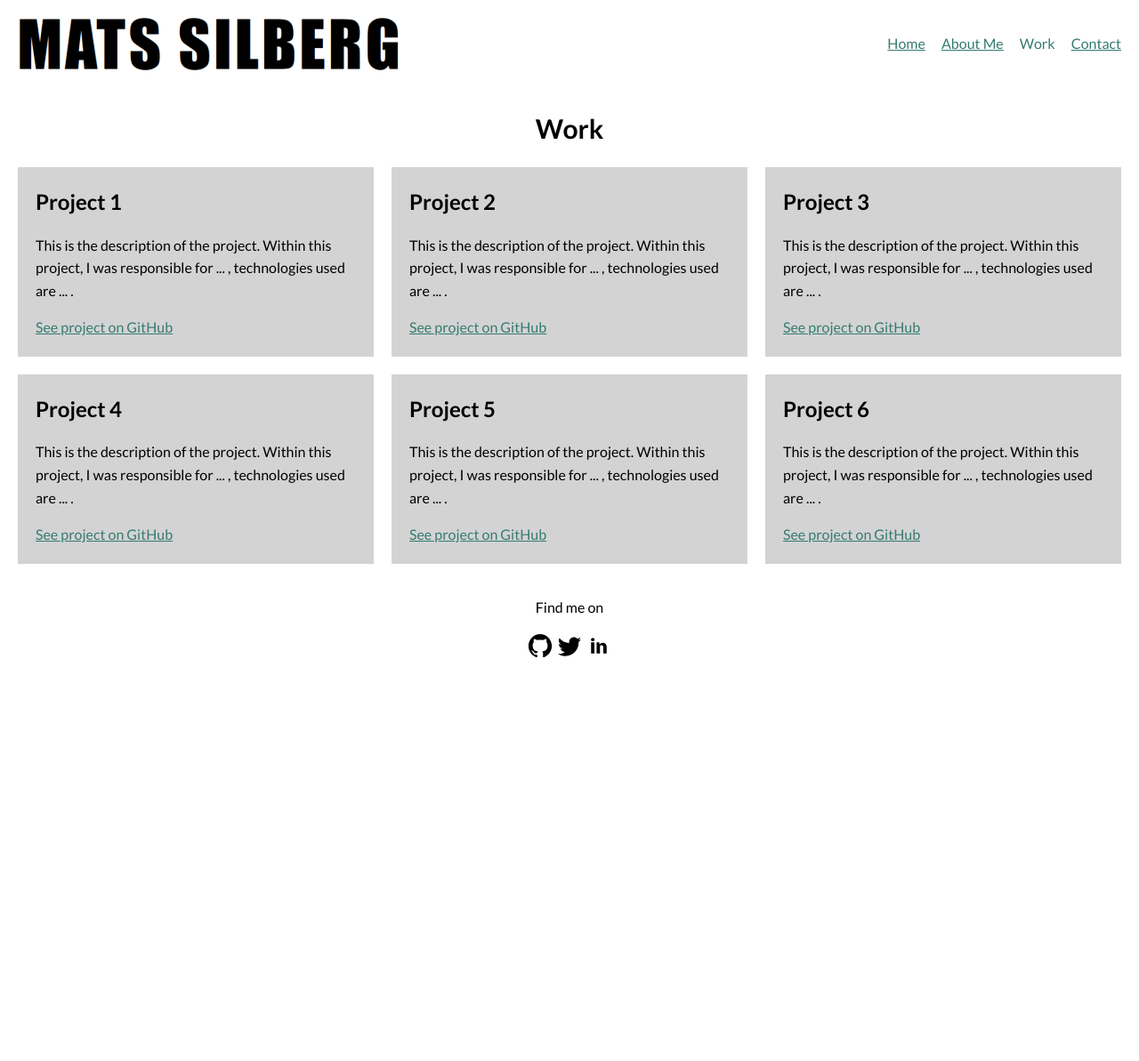
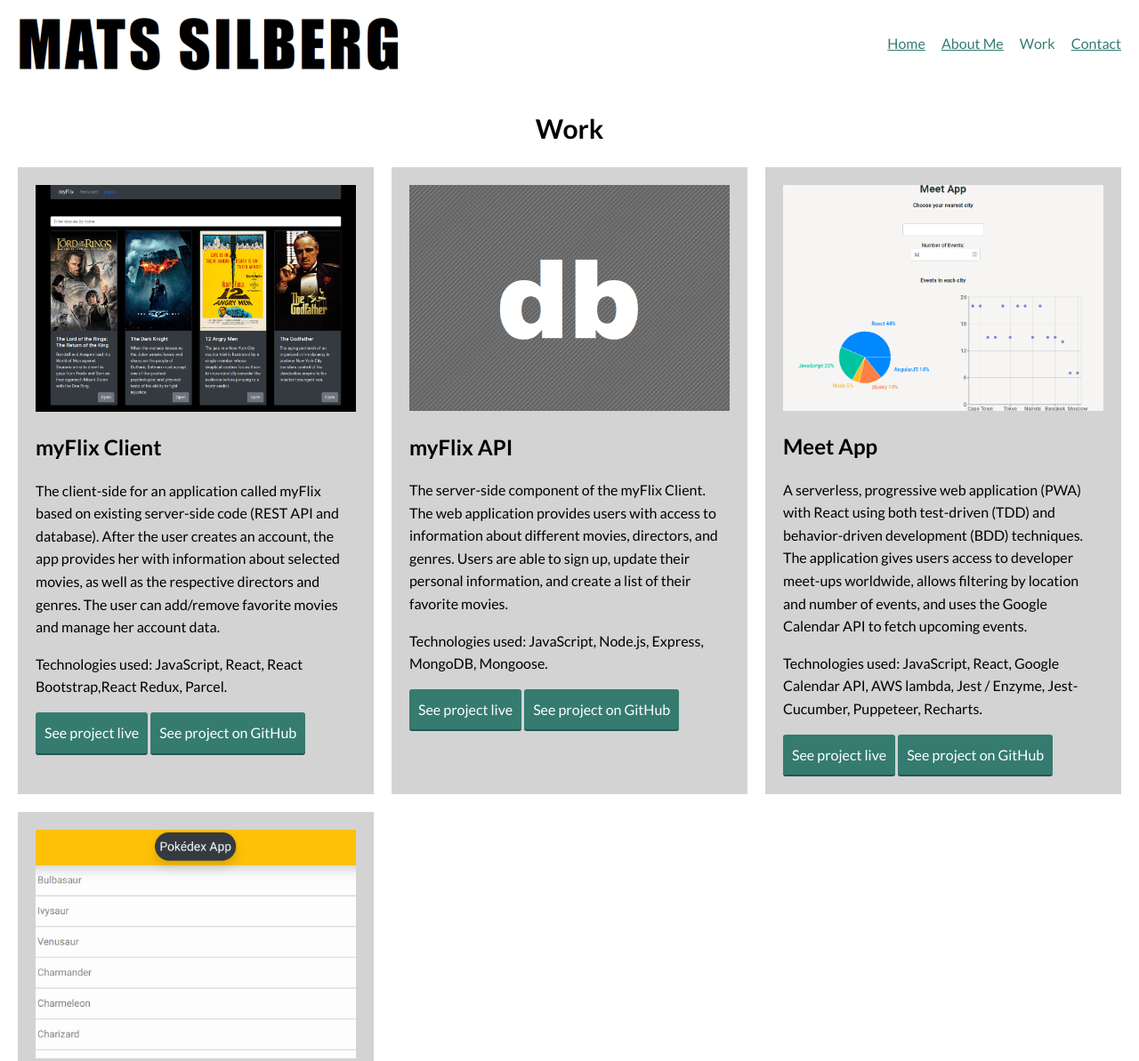
Before and after one commit to mats-js/portfolio-website, a plain HTML site: page work.html in a window 1280 px wide. Shown: the top 1193 px of the page at 89% size. Before the commit the page ends 800 px from the top, so only its background shows below. Drawn offline with nearby package versions, Linux system fonts and the light colour scheme.

Commit message:
Updated work page with recent projects

```diff
--- a/css/style.production.css
+++ b/css/style.production.css
@@ -4,6 +4,12 @@
 * Autoprefixer: v10.4.7
 * Browsers: last 2 version
 */
+
+:root {
+    /* colors */
+
+    /* other properties */
+}
 
 * {
     -webkit-box-sizing: border-box;
@@ -272,6 +278,11 @@ a.button:focus {
         margin: 0;
         padding: 20px;
     }
+
+    .project-list__screenshot {
+        width: 100%;
+        margin-bottom: 15px;
+    }
 }
 
 .page-footer {
--- a/css/styles.css
+++ b/css/styles.css
@@ -227,6 +227,11 @@ a.button:focus {
         margin: 0;
         padding: 20px;
     }
+
+    .project-list__screenshot {
+        width: 100%;
+        margin-bottom: 15px;
+    }
 }
 
 .page-footer {
--- a/work.html
+++ b/work.html
@@ -1,30 +1,57 @@
 <!DOCTYPE html>
 <html lang="en">
   <head>
-        <meta charset="utf-8">
-        <meta name="viewport" content="width=device-width, initial-scale=1">
-        <link rel="icon" type="image/png" href="img/favicon-32x32.png" sizes="32x32" />
-        <link rel="stylesheet" type="text/css" href="https://cdnjs.cloudflare.com/ajax/libs/normalize/8.0.1/normalize.min.css" />
-        <link href="https://fonts.googleapis.com/css2?family=Lato:wght@400;700&display=swap" rel="stylesheet">
+    <meta charset="utf-8" />
+    <meta name="viewport" content="width=device-width, initial-scale=1" />
+    <link
+      rel="icon"
+      type="image/png"
+      href="img/favicon-32x32.png"
+      sizes="32x32"
+    />
+    <link
+      rel="stylesheet"
+      type="text/css"
+      href="https://cdnjs.cloudflare.com/ajax/libs/normalize/8.0.1/normalize.min.css"
+    />
+    <link
+      href="https://fonts.googleapis.com/css2?family=Lato:wght@400;700&display=swap"
+      rel="stylesheet"
+    />
     <link rel="stylesheet" type="text/css" href="css/style.production.css" />
     <title>Mats Silberg - Portfolio</title>
   </head>
   <body>
     <header class="page-header">
-            <img src="img/mats-silberg-logo.png" class="page-header__item" alt="Personal logo of Mats Silberg, a text logo in uppercase letters that consists of my name" />
+      <img
+        src="img/mats-silberg-logo.png"
+        class="page-header__item"
+        alt="Personal logo of Mats Silberg, a text logo in uppercase letters that consists of my name"
+      />
       <nav class="page-header__item">
         <ul role="menubar" class="navigation-list">
           <li role="presentation">
-                        <a href="index.html" role="menuitem" class="navigation-list__item">Home</a>
+            <a href="index.html" role="menuitem" class="navigation-list__item"
+              >Home</a
+            >
           </li>
           <li role="presentation">
-                        <a href="about.html" role="menuitem" class="navigation-list__item">About Me</a>
+            <a href="about.html" role="menuitem" class="navigation-list__item"
+              >About Me</a
+            >
           </li>
           <li role="presentation">
-                        <a href="work.html" role="menuitem" class="navigation-list__item navigation-list__item--active">Work</a>
+            <a
+              href="work.html"
+              role="menuitem"
+              class="navigation-list__item navigation-list__item--active"
+              >Work</a
+            >
           </li>
           <li role="presentation">
-                        <a href="contact.html" role="menuitem" class="navigation-list__item">Contact</a>
+            <a href="contact.html" role="menuitem" class="navigation-list__item"
+              >Contact</a
+            >
           </li>
         </ul>
       </nav>
@@ -33,55 +60,149 @@
       <h1 id="work-header">Work</h1>
       <div class="project-list">
         <div class="project-list__item">
-                    <h2>Project 1</h2>
+          <img
+            src="img/screenshot_myflix.png"
+            class="project-list__screenshot"
+            alt="Screenshot of a movie database project, depicting several movies with images and descriptions"
+          />
+          <h2>myFlix Client</h2>
           <p>
-                        This is the description of the project. Within this project, I was responsible for ... , technologies used are ... .
+            The client-side for an application called myFlix based on existing
+            server-side code (REST API and database). After the user creates an
+            account, the app provides her with information about selected
+            movies, as well as the respective directors and genres. The user can
+            add/remove favorite movies and manage her account data.
           </p>
-                    <a href="#">See project on GitHub</a>
+          <p>
+            Technologies used: JavaScript, React, React Bootstrap,React Redux,
+            Parcel.
+          </p>
+          <a
+            href="https://mats-js-myflixdb.netlify.app"
+            class="button button-work"
+            target="_blank"
+            >See project live</a
+          >
+          <a
+            href="https://github.com/mats-js/myFlix-client"
+            class="button button-work"
+            target="_blank"
+            >See project on GitHub</a
+          >
         </div>
         <div class="project-list__item">
-                    <h2>Project 2</h2>
+          <img
+            src="img/screenshot_myflix_db.png"
+            class="project-list__screenshot"
+            alt="Generic screenshot of a database logo"
+          />
+          <h2>myFlix API</h2>
           <p>
-                        This is the description of the project. Within this project, I was responsible for ... , technologies used are ... .
+            The server-side component of the myFlix Client. The web application
+            provides users with access to information about different movies,
+            directors, and genres. Users are able to sign up, update their
+            personal information, and create a list of their favorite movies.
           </p>
-                    <a href="#">See project on GitHub</a>
+          <p>
+            Technologies used: JavaScript, Node.js, Express, MongoDB, Mongoose.
+          </p>
+          <a
+            href="https://mats-js-myflixdb.herokuapp.com/"
+            class="button button-work"
+            target="_blank"
+            >See project live</a
+          >
+          <a
+            href="https://github.com/mats-js/movie_api"
+            class="button button-work"
+            target="_blank"
+            >See project on GitHub</a
+          >
         </div>
         <div class="project-list__item">
-                    <h2>Project 3</h2>
+          <img
+            src="img/screenshot_meet_app.png"
+            class="project-list__screenshot"
+            alt="Screenshot of a meet app project, depicting a search bar to search for cities, as well as a pie chart and scatterplot"
+          />
+          <h2>Meet App</h2>
           <p>
-                        This is the description of the project. Within this project, I was responsible for ... , technologies used are ... .
+            A serverless, progressive web application (PWA) with React using
+            both test-driven (TDD) and behavior-driven development (BDD)
+            techniques. The application gives users access to developer meet-ups
+            worldwide, allows filtering by location and number of events, and
+            uses the Google Calendar API to fetch upcoming events.
           </p>
-                    <a href="#">See project on GitHub</a>
+          <p>
+            Technologies used: JavaScript, React, Google Calendar API, AWS
+            lambda, Jest / Enzyme, Jest-Cucumber, Puppeteer, Recharts.
+          </p>
+          <a
+            href="https://mats-js.github.io/meet/"
+            class="button button-work"
+            target="_blank"
+            >See project live</a
+          >
+          <a
+            href="https://github.com/mats-js/meet"
+            class="button button-work"
+            target="_blank"
+            >See project on GitHub</a
+          >
         </div>
         <div class="project-list__item">
-                    <h2>Project 4</h2>
+          <img
+            src="img/screenshot_pokedex_app.png"
+            class="project-list__screenshot"
+            alt="Screenshot of a pokedex app project, depicting a list of pokemon that can be expanded to see further details"
+          />
+          <h2>Pokédex App</h2>
           <p>
-                        This is the description of the project. Within this project, I was responsible for ... , technologies used are ... .
+            A small Pokédex app that displays a list of Pokémon. Key features
+            include loading data from an external source, the Pokémon API
+            (https://pokeapi.co/), viewing a list of Pokémon, and viewing
+            details for a specific Pokémon in a modal.
           </p>
-                    <a href="#">See project on GitHub</a>
-                </div>
-                <div class="project-list__item">
-                    <h2>Project 5</h2>
           <p>
-                        This is the description of the project. Within this project, I was responsible for ... , technologies used are ... .
+            Technologies used: HTML, CSS, JavaScript, Bootstrap/jQuery,
+            ESLint/Prettier.
           </p>
-                    <a href="#">See project on GitHub</a>
-                </div>
-                <div class="project-list__item">
-                    <h2>Project 6</h2>
-                    <p>
-                        This is the description of the project. Within this project, I was responsible for ... , technologies used are ... .
-                    </p>
-                    <a href="#">See project on GitHub</a>
+          <a
+            href="https://mats-js.github.io/pokedex-app/"
+            class="button button-work"
+            target="_blank"
+            >See project live</a
+          >
+          <a
+            href="https://github.com/mats-js/pokedex-app"
+            class="button button-work"
+            target="_blank"
+            >See project on GitHub</a
+          >
         </div>
       </div>
     </section>
     <footer class="page-footer">
       <p>Find me on</p>
       <div class="social-media">
-                <a href="https://github.com/mats-js" target="_blank"><img src="img/github_icon.svg" class="social-media__icons" alt="github icon"></a>
-                <a href="https://twitter.com/Matsjs4" target="_blank"><img src="img/twitter_icon.svg" class="social-media__icons" alt="twitter icon"></a>
-                <a href="https://linkedin.com/in/mats-silberg-cfa" target="_blank"><img src="img/linkedin_icon.svg" class="social-media__icons" alt="linkedin icon"></a>
+        <a href="https://github.com/mats-js" target="_blank"
+          ><img
+            src="img/github_icon.svg"
+            class="social-media__icons"
+            alt="github icon"
+        /></a>
+        <a href="https://twitter.com/Matsjs4" target="_blank"
+          ><img
+            src="img/twitter_icon.svg"
+            class="social-media__icons"
+            alt="twitter icon"
+        /></a>
+        <a href="https://linkedin.com/in/mats-silberg-cfa" target="_blank"
+          ><img
+            src="img/linkedin_icon.svg"
+            class="social-media__icons"
+            alt="linkedin icon"
+        /></a>
       </div>
     </footer>
   </body>
```
Also changed, not shown: index.html (+64 -16 lines), img/screenshot_meet_app.png (added), img/screenshot_myflix.png (added), img/screenshot_myflix_db.png (added), img/screenshot_pokedex_app.png (added), 1 other file. Lines whose indentation alone changed are shown as unchanged.
